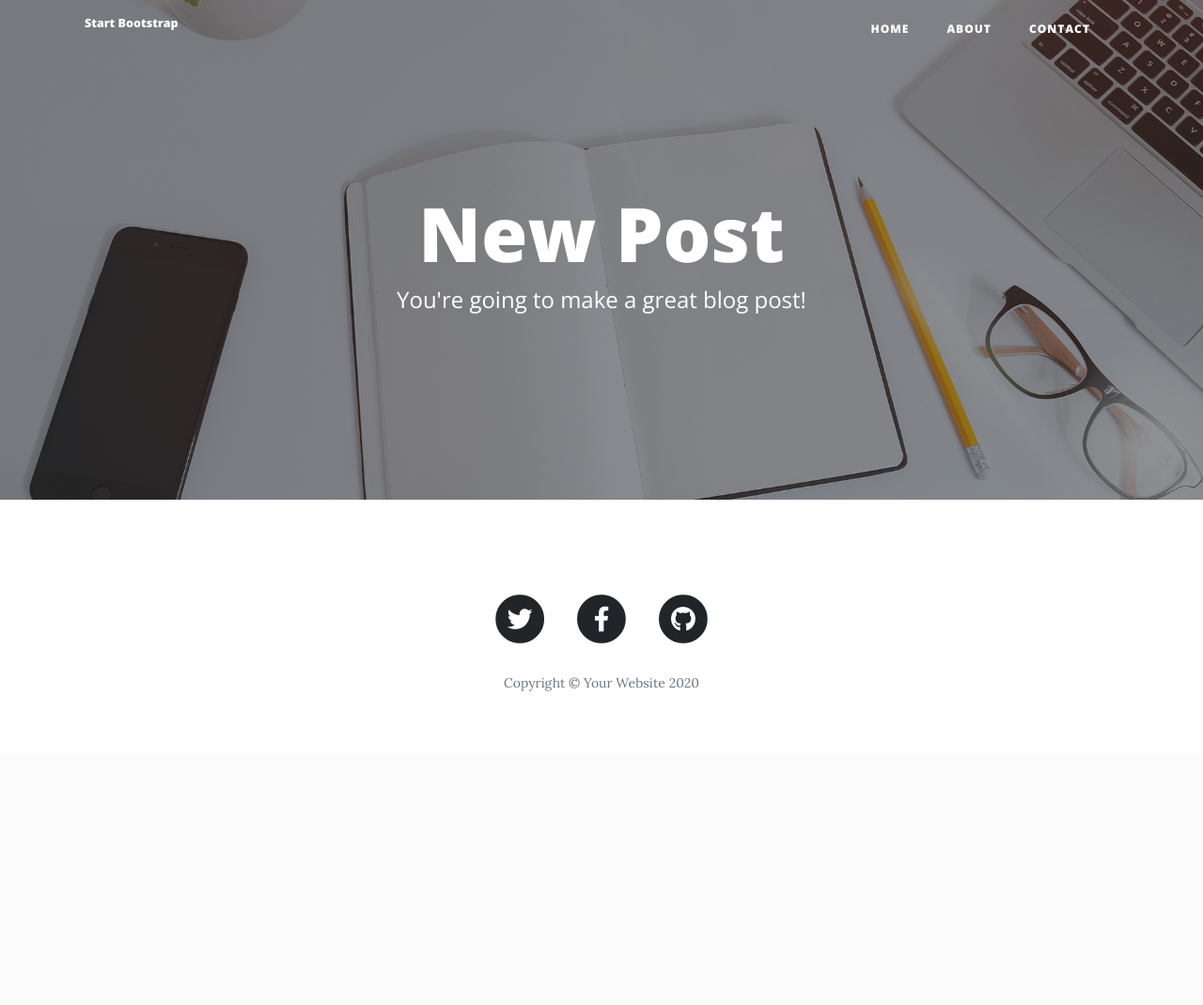
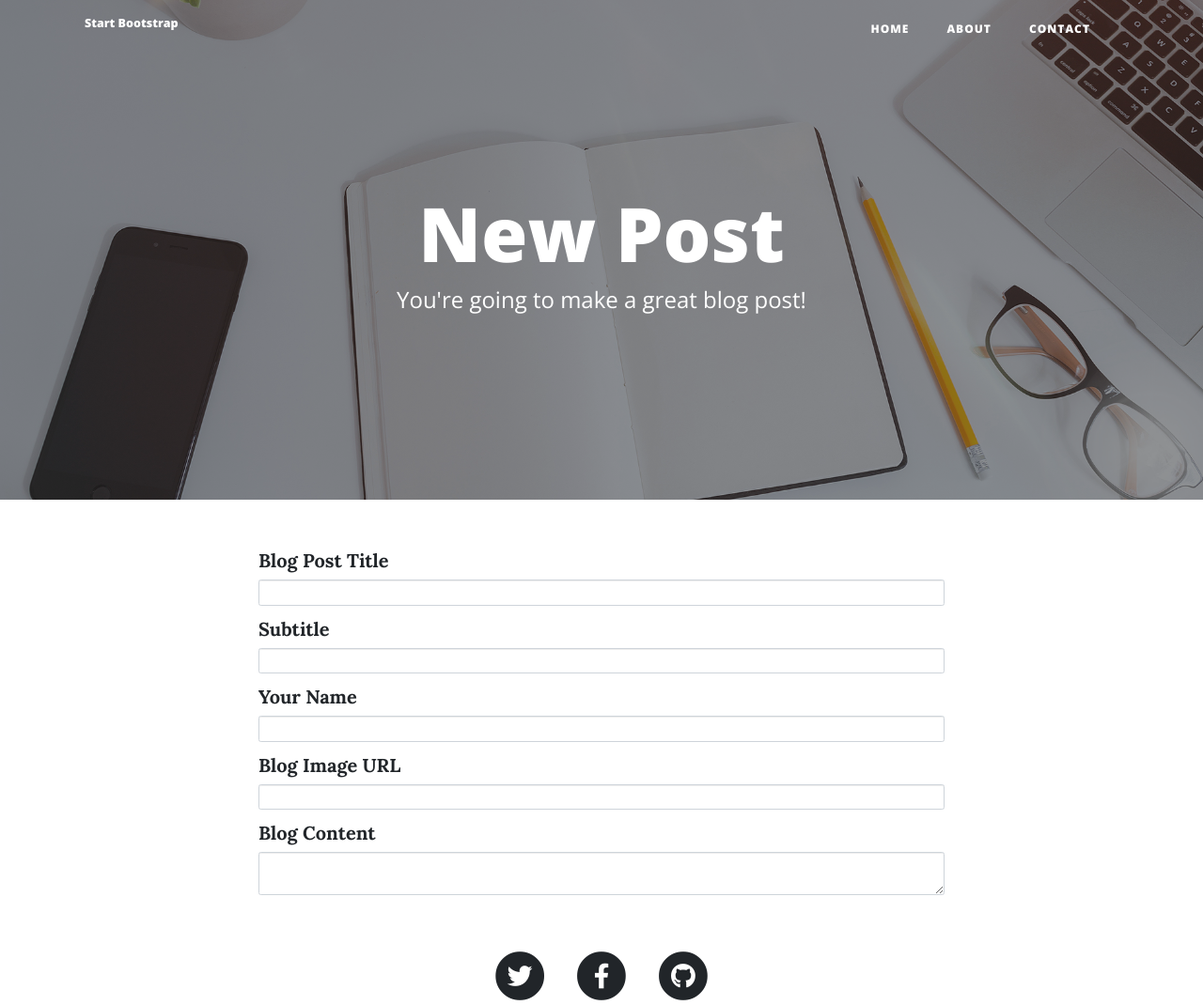
Before and after one commit to KlayClarke/RESTful-blog, a Flask app: page /new-post in a window 1280 px wide. Shown: the top 1070 px of the page at 94% size. Before the commit the page ends 736 px from the top, so only its background shows below. Run offline with Flask 2, Linux system fonts and the light colour scheme; some libraries are stand-ins or nearby versions.

Commit message:
display form for creating blog post on html page - allow user to type all parameters into text fields

```diff
--- a/templates/make-post.html
+++ b/templates/make-post.html
@@ -1,4 +1,5 @@
 {% extends 'bootstrap/base.html' %}
+{% import 'bootstrap/wtf.html' as wtf %}
 
 {% block content %}
 {% include "header.html" %}
@@ -15,6 +16,7 @@
         </div>
       </div>
     </div>
+              {{ ckeditor.load() }}
   </header>
 
   <div class="container">
@@ -22,6 +24,21 @@
       <div class="col-lg-8 col-md-10 mx-auto">
 
           <!-- This is where the form will go -->
+        <form method="post">
+          {{ form.hidden_tag() }}
+          {{ wtf.form_errors(form, hiddens='only') }}
+          {{ wtf.form_field(form.title) }}
+          {{ wtf.form_field(form.subtitle) }}
+          {{ wtf.form_field(form.author) }}
+          {{ wtf.form_field(form.img_url) }}
+          {{ wtf.form_field(form.body) }}
+
+<!--          {{ form.title() }}-->
+<!--          {{ form.body() }}-->
+<!--          {{ form.submit() }}-->
+        </form>
+        {{ ckeditor.load() }}
+        {{ ckeditor.config(name='body') }}
 
       </div>
     </div>
```
